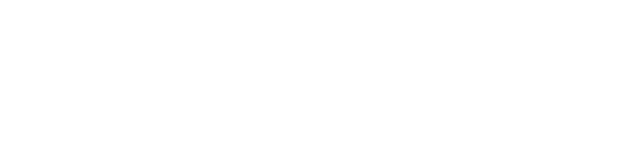
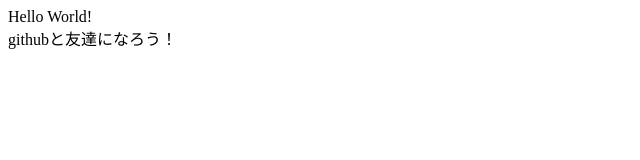
Before and after one commit to takahirokawaragi/test, a plain HTML site: page index.html in a window 1280 px wide. Shown: the whole page, without its empty margins (0-640 px from the left). Drawn offline with Linux system fonts and the light colour scheme.

Commit message:
メッセージを追加

```diff
--- a/index.html
+++ b/index.html
@@ -5,5 +5,8 @@
     <meta name="viewport" content="width=device-width, initial-scale=1.0" />
     <title>Document</title>
   </head>
-  <body></body>
+  <body>
+    <div>Hello World!</div>
+    <div>githubと友達になろう！</div>
+  </body>
 </html>
```
